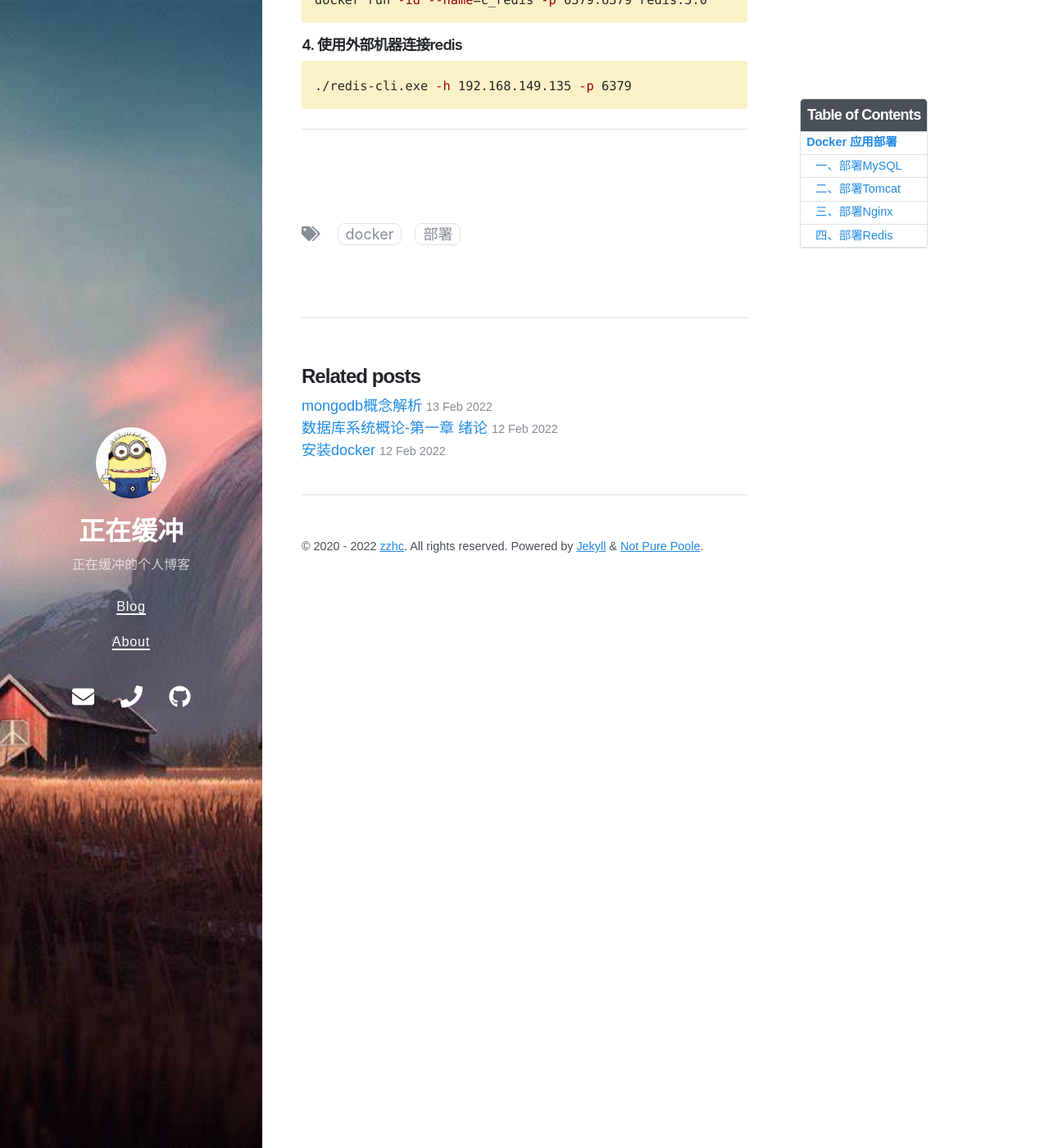
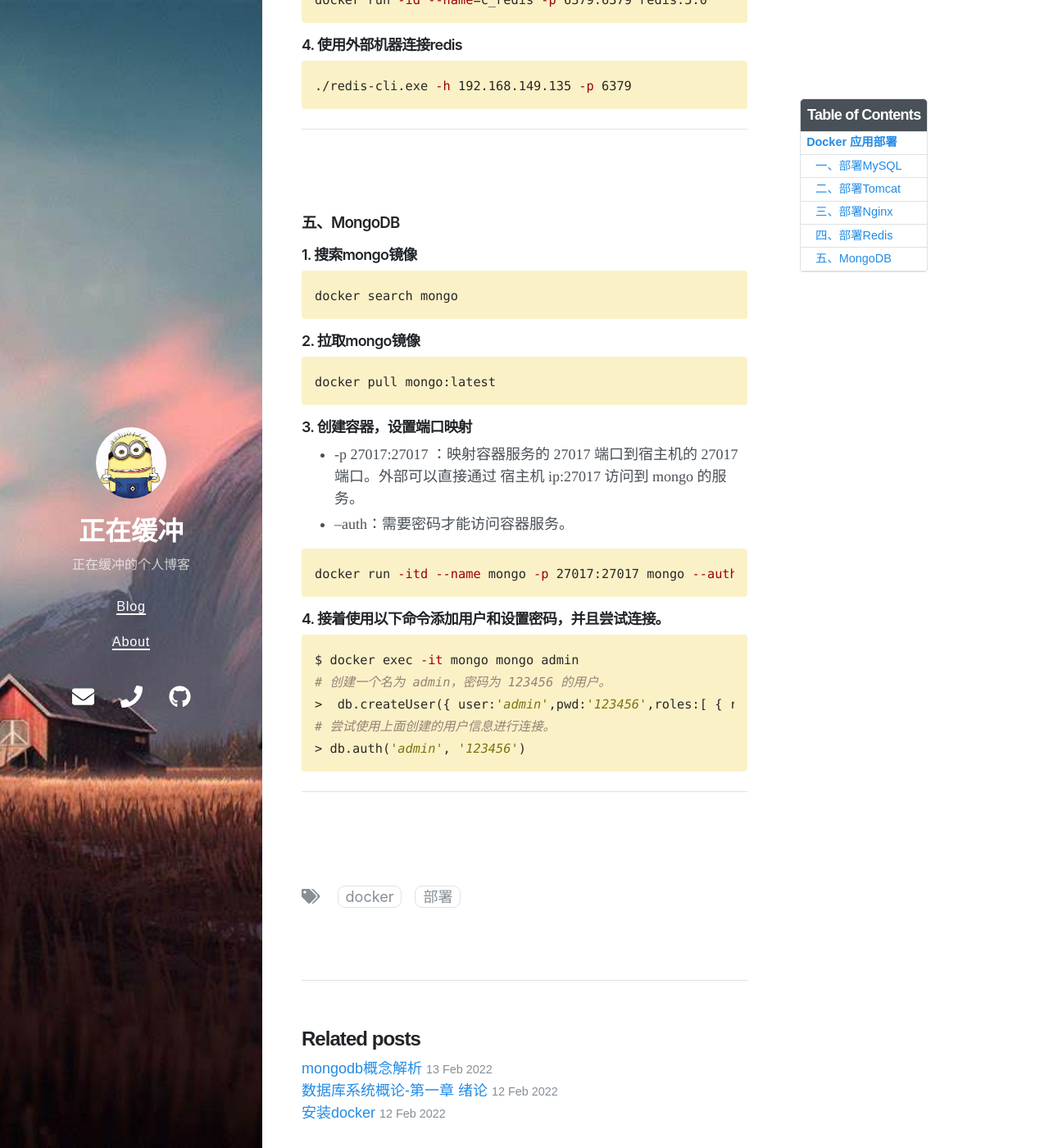
Before and after one commit to Zzhc3321/personal-blog.github.io, a Jekyll site: the page built from _posts/2022-02-12-docker应用部署.md, in a window 1280 px wide and 1400 px high, scrolled down 4681 px. Shown: the whole window at 82% size. Built offline with Jekyll 4.4.1, drawn with Linux system fonts in a browser that asks for light colours; nearby versions of some CDN libraries.

Commit message:
修改文件: _posts/2022-02-12-docker应用部署.md

````diff
--- a/_posts/2022-02-12-docker应用部署.md
+++ b/_posts/2022-02-12-docker应用部署.md
@@ -253,3 +253,43 @@ docker run -id --name=c_redis -p 6379:6379 redis:5.0
 
 <br>
 <br>
+
+
+
+
+### 五、MongoDB
+
+#### 1. 搜索mongo镜像
+
+```shell
+docker search mongo
+```
+
+#### 2. 拉取mongo镜像
+
+```shell
+docker pull mongo:latest
+```
+
+#### 3. 创建容器，设置端口映射
+- -p 27017:27017 ：映射容器服务的 27017 端口到宿主机的 27017端口。外部可以直接通过 宿主机 ip:27017 访问到 mongo 的服务。
+- --auth：需要密码才能访问容器服务。
+
+```shell
+docker run -itd --name mongo -p 27017:27017 mongo --auth
+```
+
+#### 4. 接着使用以下命令添加用户和设置密码，并且尝试连接。
+
+```shell
+$ docker exec -it mongo mongo admin
+# 创建一个名为 admin，密码为 123456 的用户。
+>  db.createUser({ user:'admin',pwd:'123456',roles:[ { role:'userAdminAnyDatabase', db: 'admin'},"readWriteAnyDatabase"]});
+# 尝试使用上面创建的用户信息进行连接。
+> db.auth('admin', '123456')
+```
+
+***
+
+<br>
+<br>
````
